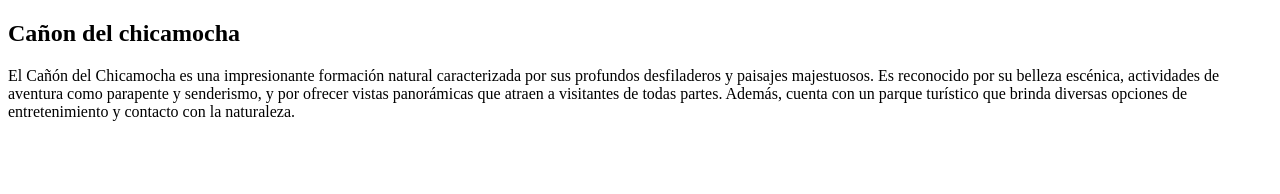
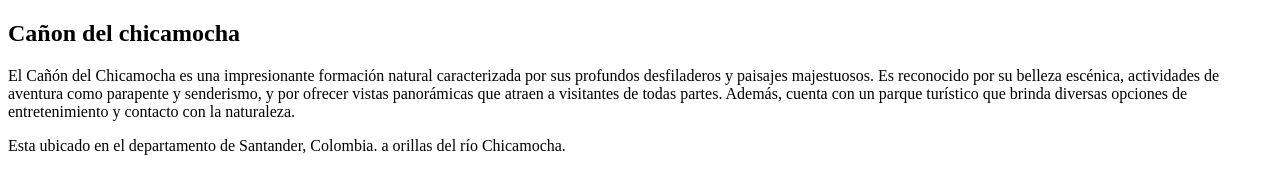
Before and after one commit to Josekrmona/Pagina_Sitios_turisiticos, a plain HTML site: page index.html in a window 1280 px wide. Drawn offline with Linux system fonts and the light colour scheme.

Commit message:
se agrega ubicacion geografica

```diff
--- a/index.html
+++ b/index.html
@@ -10,6 +10,8 @@
     <p>
         El Cañón del Chicamocha es una impresionante formación natural caracterizada por sus profundos desfiladeros y paisajes majestuosos. Es reconocido por su belleza escénica, actividades de aventura como parapente y senderismo, y por ofrecer vistas panorámicas que atraen a visitantes de todas partes. Además, cuenta con un parque turístico que brinda diversas opciones de entretenimiento y contacto con la naturaleza.
     </p>
+    <p>Esta ubicado en el departamento de Santander, Colombia. a orillas del río Chicamocha.</p>
+    </p>
 
 </body>
 </html>
```
